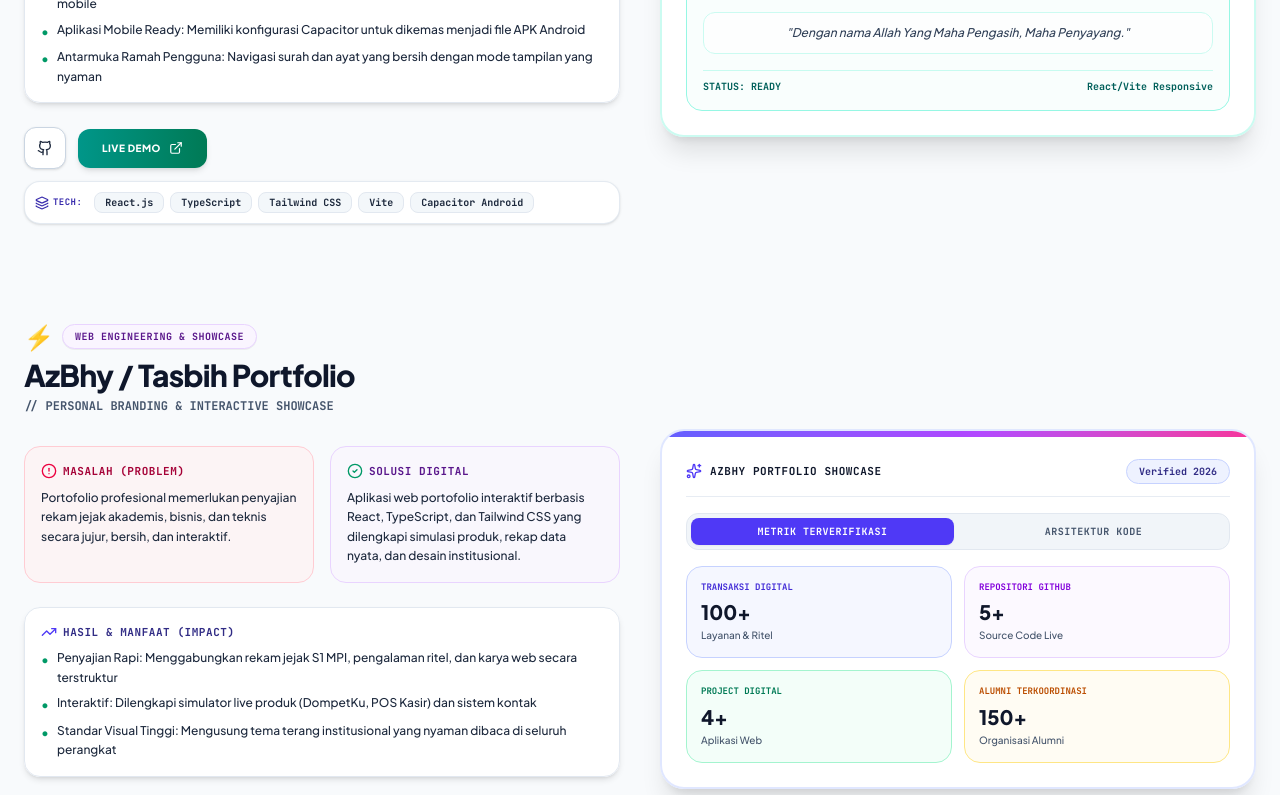
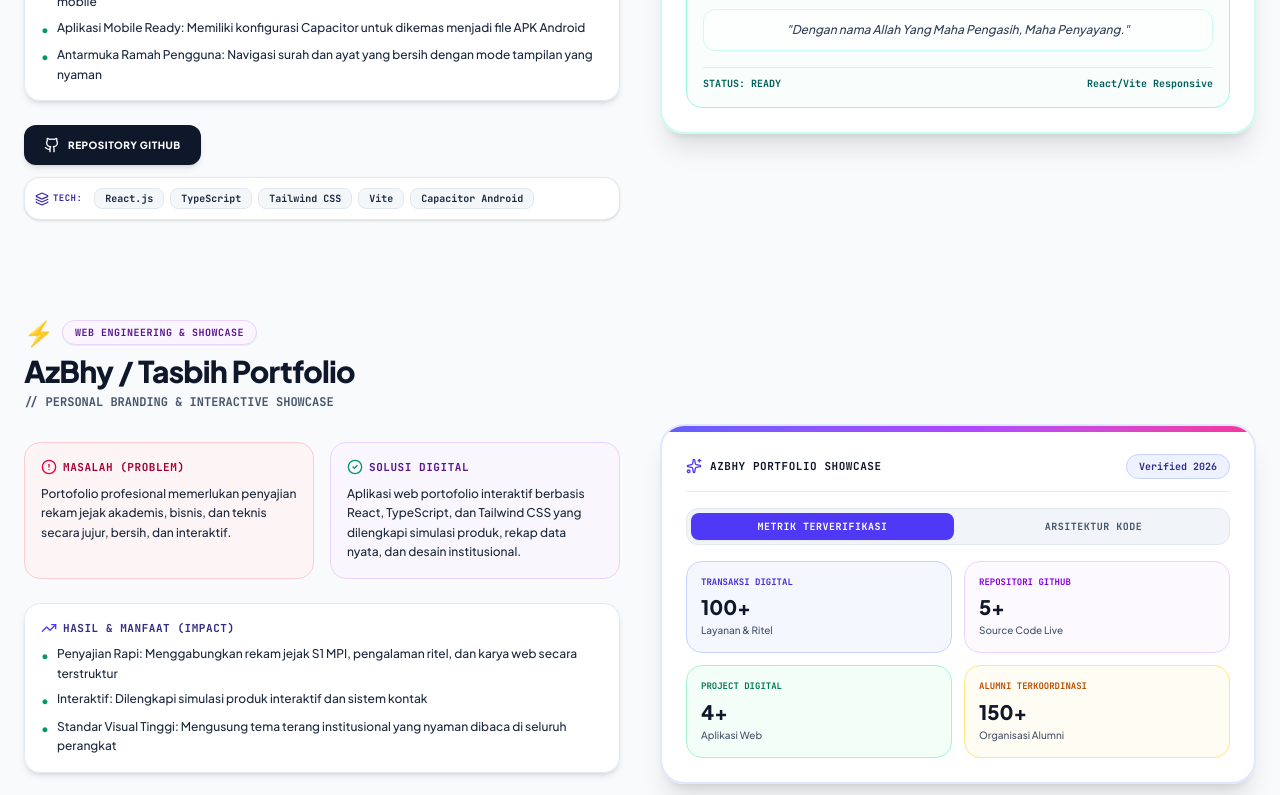
Before and after one commit to Azbhy24/tasbih-dev, a React (Vite) app: page / in a window 1280 px wide. Shown: the part 6820-7615 px from the top of the page. Built offline with nearby package versions, Linux system fonts and the light colour scheme; no server answers; the database is empty.

Commit message:
refactor: remove demo URLs and update project UI
Updated project data to remove live demo links and adjusted the UI component to conditionally render a primary button when no demo is available.

```diff
--- a/src/components/Projects.tsx
+++ b/src/components/Projects.tsx
@@ -770,12 +770,18 @@ export default function Projects() {
                           target="_blank"
                           rel="noreferrer"
                           id={`proj-github-${project.id}`}
-                          className="p-3 bg-white hover:bg-slate-100 text-slate-800 rounded-xl border border-slate-300 transition-colors flex items-center justify-center cursor-pointer shadow-sm hover:border-slate-400"
+                          className={
+                            project.demoUrl
+                              ? "p-3 bg-white hover:bg-slate-100 text-slate-800 rounded-xl border border-slate-300 transition-colors flex items-center justify-center cursor-pointer shadow-sm hover:border-slate-400"
+                              : "px-5 py-3 bg-slate-900 hover:bg-slate-800 text-white font-extrabold text-[10px] tracking-wider uppercase rounded-xl transition-all flex items-center gap-2 cursor-pointer shadow-md"
+                          }
                           title="View Source on GitHub"
                         >
                           <Github className="w-4 h-4" />
+                          {!project.demoUrl && <span>Repository GitHub</span>}
                         </a>
                       )}
+                      {project.demoUrl && (
                         <a
                           href={project.demoUrl}
                           target="_blank"
@@ -786,6 +792,7 @@ export default function Projects() {
                           <span>Live Demo</span>
                           <ExternalLink className="w-3.5 h-3.5 text-white" />
                         </a>
+                      )}
                     </div>
 
                     {/* Tech stack badges */}
--- a/src/data/portfolio.json
+++ b/src/data/portfolio.json
@@ -146,7 +146,7 @@
         "Performa Responsif: Berjalan cepat pada browser HP maupun desktop tanpa perlu server berat"
       ],
       "githubUrl": "https://github.com/Azbhy24/dompetku",
-      "demoUrl": "https://wa.me/6281915115390",
+      "demoUrl": null,
       "featuredSymbol": "💳"
     },
     {
@@ -163,7 +163,7 @@
         "Manajemen Katalog: Memudahkan penyusunan daftar item dan harga produk toko ritel"
       ],
       "githubUrl": "https://github.com/Azbhy24/Kasir-Amma-Ika",
-      "demoUrl": "https://wa.me/6281915115390",
+      "demoUrl": null,
       "featuredSymbol": "🛒"
     },
     {
@@ -180,7 +180,7 @@
         "Antarmuka Ramah Pengguna: Navigasi surah dan ayat yang bersih dengan mode tampilan yang nyaman"
       ],
       "githubUrl": "https://github.com/Azbhy24/ngajiku",
-      "demoUrl": "https://wa.me/6281915115390",
+      "demoUrl": null,
       "featuredSymbol": "📖"
     },
     {
@@ -193,11 +193,11 @@
       "techStack": ["React.js", "TypeScript", "Tailwind CSS", "Motion", "Firebase"],
       "results": [
         "Penyajian Rapi: Menggabungkan rekam jejak S1 MPI, pengalaman ritel, dan karya web secara terstruktur",
-        "Interaktif: Dilengkapi simulator live produk (DompetKu, POS Kasir) dan sistem kontak",
+        "Interaktif: Dilengkapi simulasi produk interaktif dan sistem kontak",
         "Standar Visual Tinggi: Mengusung tema terang institusional yang nyaman dibaca di seluruh perangkat"
       ],
       "githubUrl": "https://github.com/Azbhy24/tasbih-dev",
-      "demoUrl": "https://wa.me/6281915115390",
+      "demoUrl": null,
       "featuredSymbol": "⚡"
     }
   ],
```
Lines whose indentation alone changed are shown as unchanged.
